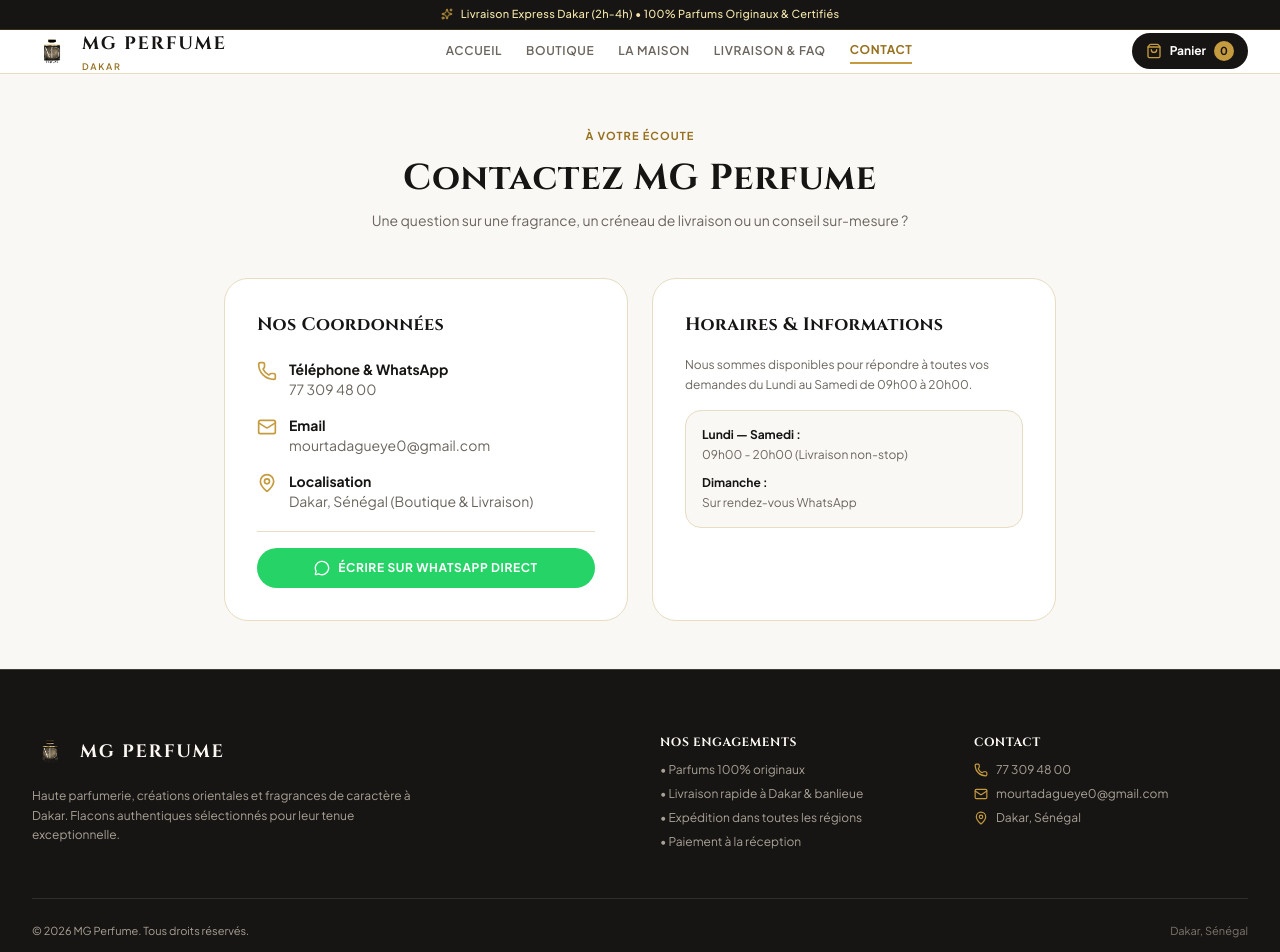
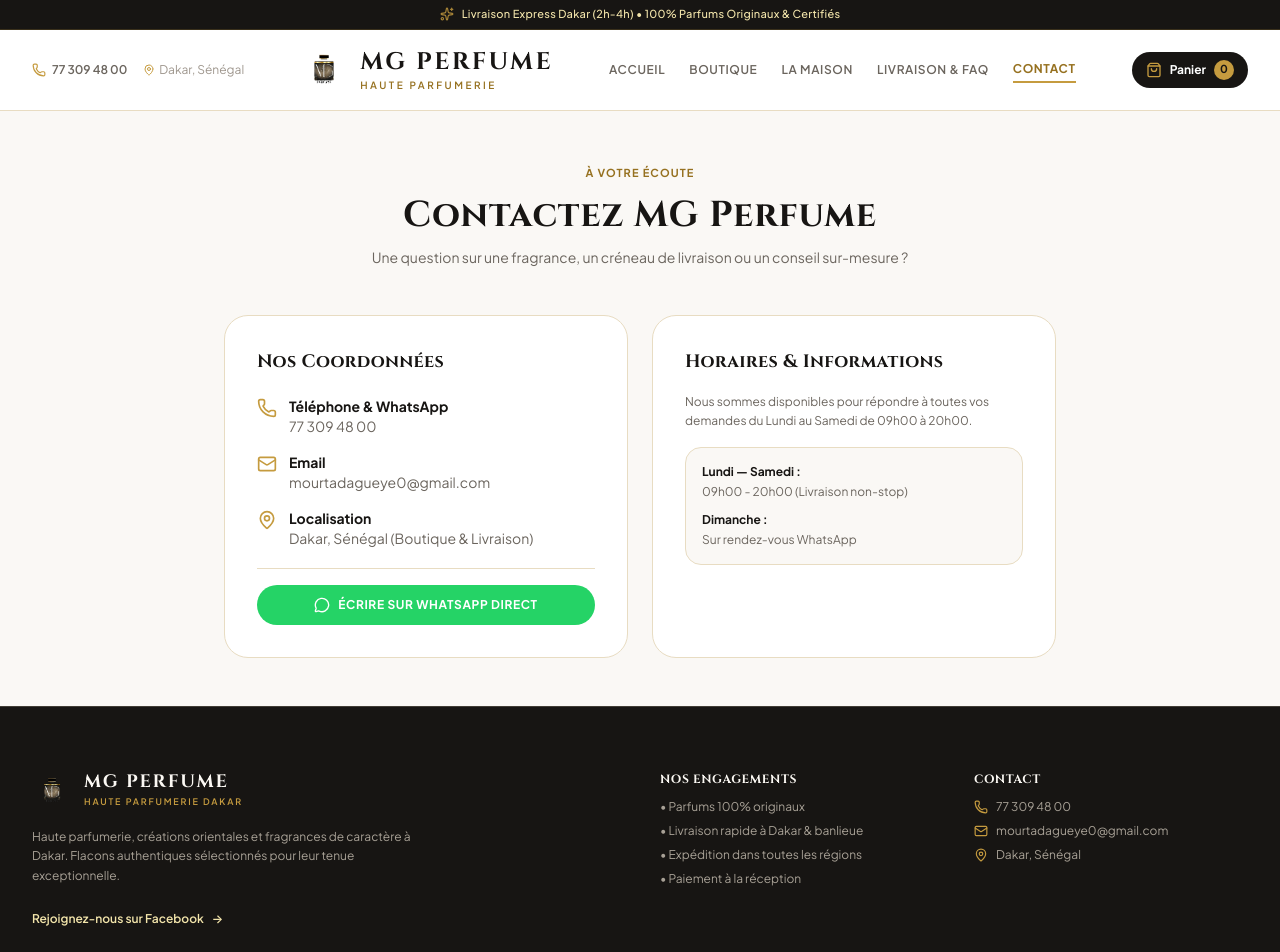
Before and after one commit to Weshmorayy/mgperfume-website, a Next.js app: page /contact in a window 1280 px wide. Shown: the top 952 px of the page. Built offline with nearby package versions, Linux system fonts and the light colour scheme.

Commit message:
fix(ui): restore original header size and logo typography, fix drawer z-index overlay, clean HTML bold tags in about page, update official Facebook link

```diff
--- a/src/app/a-propos/page.tsx
+++ b/src/app/a-propos/page.tsx
@@ -43,7 +43,7 @@
             Notre Histoire & Notre Mission
           </h2>
           <p className="text-xs sm:text-sm text-[#6B655E] leading-relaxed">
-            Fondée avec la passion des essences rares, **MG Perfume** est née d’un constat simple :
+            Fondée avec la passion des essences rares, <strong className="font-bold text-[#171513]">MG Perfume</strong> est née d’un constat simple :
             les amoureux du parfum à Dakar méritent d'accéder à des fragrances authentiques,
             de haute concentration et aux sillages longue durée, sans compromis sur la qualité.
           </p>
--- a/src/components/layout/Footer.tsx
+++ b/src/components/layout/Footer.tsx
@@ -11,7 +11,7 @@
         {/* Col 1 */}
         <div className="space-y-4 md:col-span-2">
           <div className="flex items-center gap-3">
-            <div className="relative w-9 h-9">
+            <div className="relative w-10 h-10">
               <Image
                 src="/images/brand/logo.png"
                 alt="MG Perfume"
@@ -19,14 +19,32 @@
                 className="object-contain"
               />
             </div>
-            <span className="font-luxury text-lg font-bold tracking-widest text-[#FBF8F3] uppercase">
-              MG Perfume
-            </span>
+            <div className="flex flex-col">
+              <span className="font-luxury text-lg font-bold tracking-widest text-[#FBF8F3] uppercase leading-none">
+                MG Perfume
+              </span>
+              <span className="text-[9px] tracking-[0.2em] text-[#C59B3F] uppercase font-semibold mt-1">
+                Haute Parfumerie Dakar
+              </span>
+            </div>
           </div>
           <p className="text-xs text-[#A8A196] max-w-sm leading-relaxed">
             Haute parfumerie, créations orientales et fragrances de caractère à Dakar.
             Flacons authentiques sélectionnés pour leur tenue exceptionnelle.
           </p>
+          {siteConfig.social.facebook && (
+            <div className="pt-1">
+              <a
+                href={siteConfig.social.facebook}
+                target="_blank"
+                rel="noopener noreferrer"
+                className="inline-flex items-center gap-2 text-xs font-semibold text-[#F3E5AB] hover:text-[#C59B3F] transition-colors"
+              >
+                <span>Rejoignez-nous sur Facebook</span>
+                <span>→</span>
+              </a>
+            </div>
+          )}
         </div>
 
         {/* Col 2 */}
--- a/src/components/layout/Header.tsx
+++ b/src/components/layout/Header.tsx
@@ -34,39 +34,54 @@
 
   return (
     <header className="sticky top-0 z-40 w-full bg-white/95 backdrop-blur-md border-b border-[#E8DCC2] shadow-xs">
-      {/* Top Banner */}
+      {/* Top micro banner */}
       <div className="bg-[#171513] text-[#F3E5AB] text-[11px] py-1.5 px-4 text-center border-b border-[#C59B3F]/20 flex items-center justify-center gap-2">
-        <Sparkles className="w-3 h-3 text-[#C59B3F] flex-shrink-0" />
+        <Sparkles className="w-3.5 h-3.5 text-[#C59B3F] flex-shrink-0 animate-pulse" />
         <span className="font-medium tracking-wide">
           Livraison Express Dakar (2h-4h) • 100% Parfums Originaux & Certifiés
         </span>
       </div>
 
       <div className="max-w-7xl mx-auto px-4 sm:px-6 lg:px-8">
-        <div className="h-18 flex items-center justify-between gap-4">
+        <div className="h-20 flex items-center justify-between gap-4">
 
-          {/* Left: Brand Logo & Title */}
-          <Link href="/" className="flex items-center gap-2.5 group flex-shrink-0">
-            <div className="relative w-9 h-9 sm:w-10 sm:h-10">
+          {/* Left: Contact Direct (Desktop only) */}
+          <div className="hidden lg:flex items-center gap-4 text-xs text-[#6B655E]">
+            <a
+              href={`tel:${siteConfig.contact.phone}`}
+              className="flex items-center gap-1.5 hover:text-[#171513] font-semibold transition-colors"
+            >
+              <Phone className="w-3.5 h-3.5 text-[#C59B3F]" />
+              <span>{siteConfig.contact.phoneFormatted}</span>
+            </a>
+            <div className="flex items-center gap-1 text-[#9E968D]">
+              <MapPin className="w-3 h-3 text-[#C59B3F]" />
+              <span>Dakar, Sénégal</span>
+            </div>
+          </div>
+
+          {/* Center (or Left on mobile): Perfect Logo & Brand Title */}
+          <Link href="/" className="flex items-center gap-3 group">
+            <div className="relative w-12 h-12 flex-shrink-0 transition-transform duration-300 group-hover:scale-105">
               <Image
                 src="/images/brand/logo.png"
-                alt="MG Perfume"
+                alt="MG Perfume Logo"
                 fill
                 className="object-contain"
                 priority
               />
             </div>
-            <div className="flex flex-col">
-              <span className="font-luxury text-base sm:text-lg font-bold tracking-widest text-[#171513] uppercase leading-none">
+            <div className="flex flex-col text-left">
+              <span className="font-luxury text-xl sm:text-2xl font-bold tracking-widest text-[#171513] uppercase leading-tight">
                 MG Perfume
               </span>
-              <span className="text-[9px] tracking-[0.2em] text-[#967120] uppercase font-semibold mt-0.5">
-                Dakar
+              <span className="text-[10px] tracking-[0.25em] text-[#967120] uppercase font-semibold">
+                Haute Parfumerie
               </span>
             </div>
           </Link>
 
-          {/* Center: Desktop Navigation Links */}
+          {/* Desktop Navigation Links */}
           <nav className="hidden md:flex items-center gap-6 text-xs font-semibold uppercase tracking-wider text-[#6B655E]">
             {navLinks.map(link => (
               <Link
@@ -81,28 +96,14 @@
             ))}
           </nav>
 
-          {/* Right: Search, Cart & Mobile Menu Button */}
+          {/* Right Actions: Search, Cart & Mobile Menu */}
           <div className="flex items-center gap-2 sm:gap-3">
 
-            {/* Desktop Search Bar (if search handler provided) */}
-            {onSearchChange && (
-              <div className="hidden lg:flex items-center relative w-48 xl:w-56">
-                <Search className="w-3.5 h-3.5 text-[#9E968D] absolute left-3 pointer-events-none" />
-                <input
-                  type="text"
-                  placeholder="Rechercher..."
-                  value={searchQuery}
-                  onChange={e => onSearchChange(e.target.value)}
-                  className="w-full text-xs pl-8 pr-3 py-1.5 rounded-full bg-[#FAF8F5] border border-[#E8DCC2] text-[#171513] placeholder-[#9E968D] focus:outline-none focus:border-[#C59B3F] focus:bg-white transition-all"
-                />
-              </div>
-            )}
-
-            {/* Mobile Search Icon */}
+            {/* Search Trigger */}
             {onSearchChange && (
               <button
                 onClick={() => setIsSearchOpen(!isSearchOpen)}
-                className="lg:hidden p-2 text-[#171513] hover:text-[#C59B3F]"
+                className="p-2 text-[#171513] hover:text-[#C59B3F] transition-colors"
                 aria-label="Rechercher"
               >
                 <Search className="w-5 h-5" />
@@ -112,7 +113,7 @@
             {/* Cart Button */}
             <button
               onClick={onOpenCart}
-              className="flex items-center gap-2 px-3 py-1.5 sm:px-3.5 sm:py-2 rounded-full bg-[#171513] text-white hover:bg-[#2A2621] transition-all shadow-xs"
+              className="flex items-center gap-2 px-3.5 py-2 rounded-full bg-[#171513] text-white hover:bg-[#2A2621] transition-all shadow-xs"
               aria-label="Ouvrir le panier"
             >
               <ShoppingBag className="w-4 h-4 text-[#C59B3F]" />
@@ -122,10 +123,10 @@
               </span>
             </button>
 
-            {/* Mobile Menu Hamburger (Opens right-side drawer) */}
+            {/* Hamburger Button */}
             <button
               onClick={() => setIsNavDrawerOpen(true)}
-              className="md:hidden p-2 text-[#171513] hover:text-[#C59B3F]"
+              className="md:hidden p-2 text-[#171513] hover:text-[#C59B3F] transition-colors"
               aria-label="Ouvrir le menu"
             >
               <Menu className="w-6 h-6" />
@@ -133,23 +134,23 @@
           </div>
         </div>
 
-        {/* Mobile Search Bar Dropdown */}
+        {/* Dropdown Search Bar */}
         {isSearchOpen && onSearchChange && (
-          <div className="lg:hidden pb-3 pt-1 animate-in fade-in duration-150">
-            <div className="relative">
-              <Search className="w-4 h-4 text-[#9E968D] absolute left-3 top-1/2 -translate-y-1/2" />
+          <div className="pb-4 pt-1 animate-in fade-in duration-150">
+            <div className="relative max-w-md mx-auto">
+              <Search className="w-4 h-4 text-[#9E968D] absolute left-3.5 top-1/2 -translate-y-1/2 pointer-events-none" />
               <input
                 type="text"
-                placeholder="Rechercher un parfum, une note..."
+                placeholder="Rechercher un parfum, une note olfactive..."
                 value={searchQuery}
                 onChange={e => onSearchChange(e.target.value)}
-                className="w-full text-xs pl-9 pr-8 py-2 rounded-full bg-[#FAF8F5] border border-[#E8DCC2] text-[#171513] focus:outline-none focus:border-[#C59B3F] focus:bg-white"
+                className="w-full text-xs pl-10 pr-9 py-2.5 rounded-full bg-[#FAF8F5] border border-[#E8DCC2] text-[#171513] focus:outline-none focus:border-[#C59B3F] focus:bg-white shadow-sm"
                 autoFocus
               />
               {searchQuery && (
                 <button
                   onClick={() => onSearchChange('')}
-                  className="absolute right-3 top-1/2 -translate-y-1/2 text-[#9E968D]"
+                  className="absolute right-3.5 top-1/2 -translate-y-1/2 text-[#9E968D]"
                 >
                   <X className="w-4 h-4" />
                 </button>
@@ -159,40 +160,45 @@
         )}
       </div>
 
-      {/* Right-Side Mobile Navigation Drawer */}
+      {/* Right-Side Navigation Drawer with z-[100] */}
       {isNavDrawerOpen && (
-        <div className="fixed inset-0 z-50 overflow-hidden bg-black/50 backdrop-blur-xs animate-in fade-in duration-200">
+        <div className="fixed inset-0 z-[100] overflow-hidden bg-black/60 backdrop-blur-xs animate-in fade-in duration-200">
           <div className="absolute inset-y-0 right-0 max-w-full flex pl-10">
             <div className="w-screen max-w-xs bg-white border-l border-[#E8DCC2] flex flex-col justify-between shadow-2xl p-6">
 
-              {/* Drawer Top */}
               <div>
+                {/* Header in Drawer */}
                 <div className="flex items-center justify-between pb-5 border-b border-[#E8DCC2]">
-                  <div className="flex items-center gap-2">
-                    <div className="relative w-7 h-7">
+                  <div className="flex items-center gap-2.5">
+                    <div className="relative w-8 h-8">
                       <Image src="/images/brand/logo.png" alt="MG Perfume" fill className="object-contain" />
                     </div>
-                    <span className="font-luxury text-sm font-bold uppercase tracking-wider text-[#171513]">
-                      MG Perfume
-                    </span>
+                    <div className="flex flex-col">
+                      <span className="font-luxury text-sm font-bold uppercase tracking-wider text-[#171513]">
+                        MG Perfume
+                      </span>
+                      <span className="text-[8px] tracking-widest text-[#967120] uppercase font-semibold">
+                        Haute Parfumerie
+                      </span>
+                    </div>
                   </div>
                   <button
                     onClick={() => setIsNavDrawerOpen(false)}
-                    className="p-1.5 rounded-full bg-[#FAF8F5] border border-[#E8DCC2] text-[#6B655E]"
-                    aria-label="Fermer"
+                    className="p-1.5 rounded-full bg-[#FAF8F5] border border-[#E8DCC2] text-[#6B655E] hover:text-[#171513]"
+                    aria-label="Fermer le menu"
                   >
                     <X className="w-5 h-5" />
                   </button>
                 </div>
 
                 {/* Nav Links */}
-                <nav className="py-6 space-y-1">
+                <nav className="py-6 space-y-1.5">
                   {navLinks.map(link => (
                     <Link
                       key={link.href}
                       href={link.href}
                       onClick={() => setIsNavDrawerOpen(false)}
-                      className={`flex items-center justify-between py-3 px-3 rounded-xl text-sm font-semibold tracking-wide transition-colors ${
+                      className={`flex items-center justify-between py-3 px-3.5 rounded-xl text-sm font-semibold tracking-wide transition-colors ${
                         pathname === link.href
                           ? 'bg-[#FAF8F5] text-[#967120] font-bold border-l-4 border-[#C59B3F]'
                           : 'text-[#171513] hover:bg-[#FAF8F5]'
@@ -205,18 +211,33 @@
                 </nav>
               </div>
 
-              {/* Drawer Bottom Contact */}
+              {/* Drawer Footer info */}
               <div className="pt-6 border-t border-[#E8DCC2] space-y-3 text-xs text-[#6B655E]">
-                <div className="flex items-center gap-2 text-[#171513] font-bold">
+                <a
+                  href={`tel:${siteConfig.contact.phone}`}
+                  className="flex items-center gap-2 text-[#171513] font-bold"
+                >
                   <Phone className="w-4 h-4 text-[#C59B3F]" />
-                  <a href={`tel:${siteConfig.contact.phone}`}>{siteConfig.contact.phoneFormatted}</a>
-                </div>
+                  <span>{siteConfig.contact.phoneFormatted}</span>
+                </a>
+
+                {siteConfig.social.facebook && (
+                  <a
+                    href={siteConfig.social.facebook}
+                    target="_blank"
+                    rel="noopener noreferrer"
+                    className="flex items-center gap-2 text-[#1877F2] font-semibold hover:underline"
+                  >
+                    <span>Page Facebook Officielle</span>
+                  </a>
+                )}
+
                 <div className="flex items-center gap-2">
                   <MapPin className="w-4 h-4 text-[#C59B3F]" />
                   <span>Dakar, Sénégal</span>
                 </div>
                 <p className="text-[11px] text-[#9E968D]">
-                  Ouvert du Lundi au Samedi : 09h - 20h
+                  Ouvert du Lun au Sam : 09h00 - 20h00
                 </p>
               </div>
 
--- a/src/config/site.ts
+++ b/src/config/site.ts
@@ -18,7 +18,7 @@
     hours: 'Lun - Sam : 09h00 - 20h00',
   },
   social: {
-    facebook: 'https://www.facebook.com/MGPERFUM',
+    facebook: 'https://www.facebook.com/MGPERFUMEE/',
   },
   shippingZones: [
     { id: 'dakar-centre', name: 'Dakar Centre / Plateau / Fann / Mermoz', price: 2000, delay: 'Sous 2h à 4h' },
```
